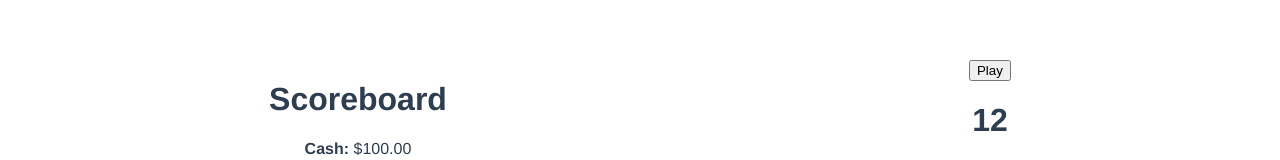
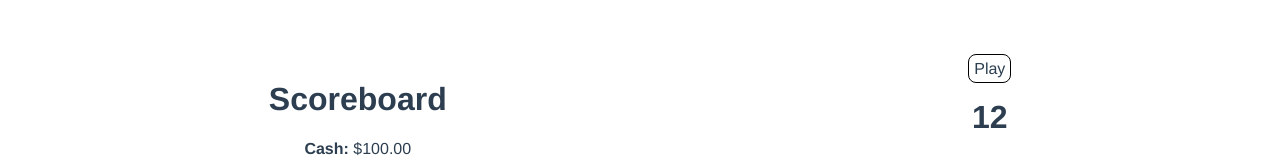
Before and after one commit to eandy5000/vue-fruit-market, a Vue app: page /#/ in a window 1280 px wide. Shown: the top 160 px of the page. Built offline with nearby package versions, Linux system fonts and the light colour scheme; the HTML template or start-up script is replaced by a standard one.

Commit message:
Added button style and logic to CountdownTimer

```diff
--- a/src/components/bits/CountdownTimer.vue
+++ b/src/components/bits/CountdownTimer.vue
@@ -1,8 +1,8 @@
 <template>
     <div>
-        <button v-if="!gameOn && count < 1" @click="restart">Play Again</button>
-        <button v-else-if="gameOn">Game in Progress</button>
-        <button v-else v-on:click="countDown">Play</button>
+        <a v-if="!gameOn && count < 1" @click="restart">Play Again</a>
+        <a v-else-if="gameOn" class="holding">In Progress</a>
+        <a v-else v-on:click="countDown">Play</a>
         <h1>{{count}}</h1>
     </div>
 </template>
@@ -107,5 +107,20 @@
 </script>
 
 <style>
-
+    a {
+        text-decoration: none;
+        border: .1em solid black;
+        border-radius: .5em;
+        padding: .3em;
+        transition: .3s all linear;
+    }
+    a:hover {
+        background-color: black;
+        color: white;
+    }
+    .holding {
+      white-space: nowrap;
+      background-color: black;
+      color: white;
+    }
 </style>
```
